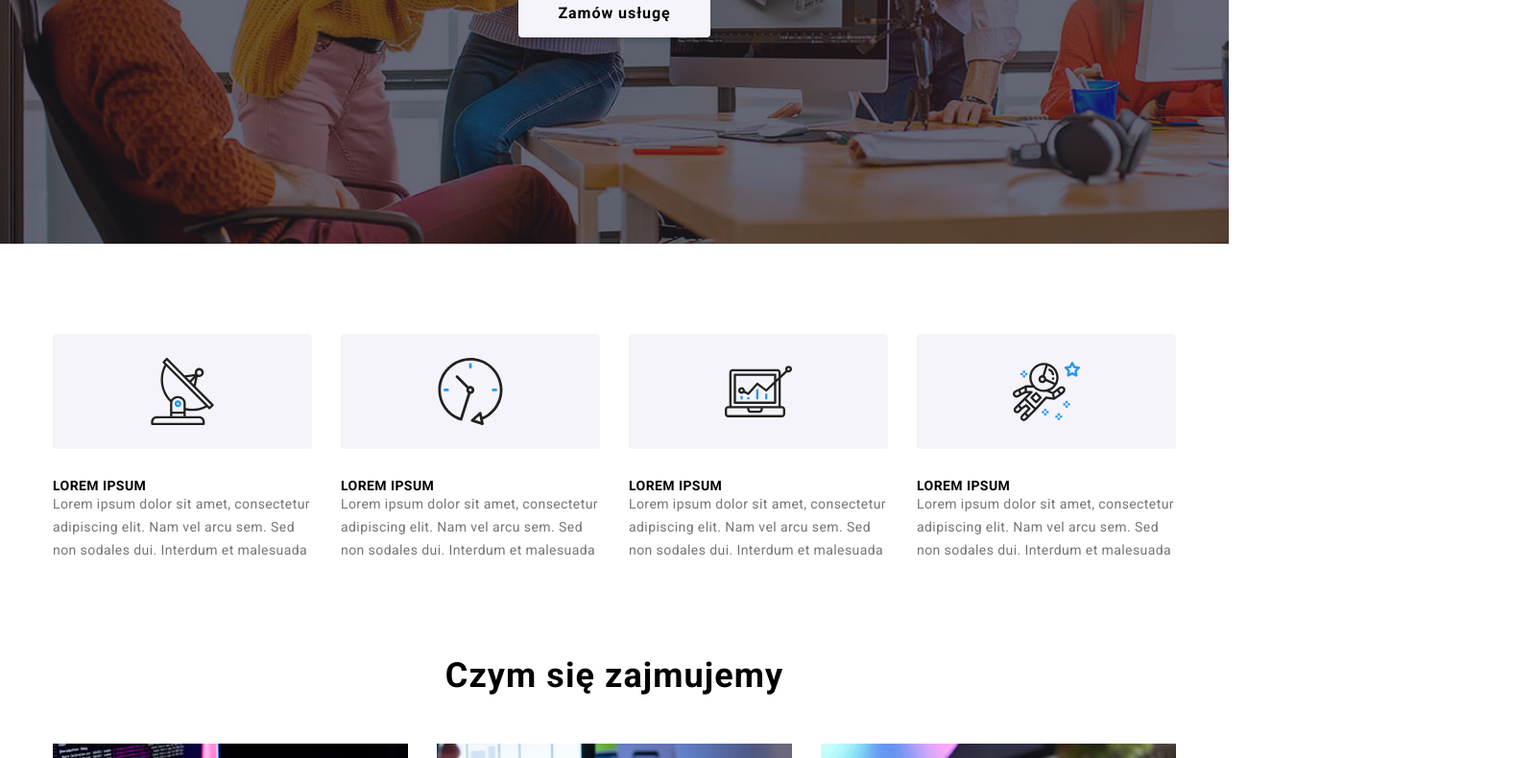
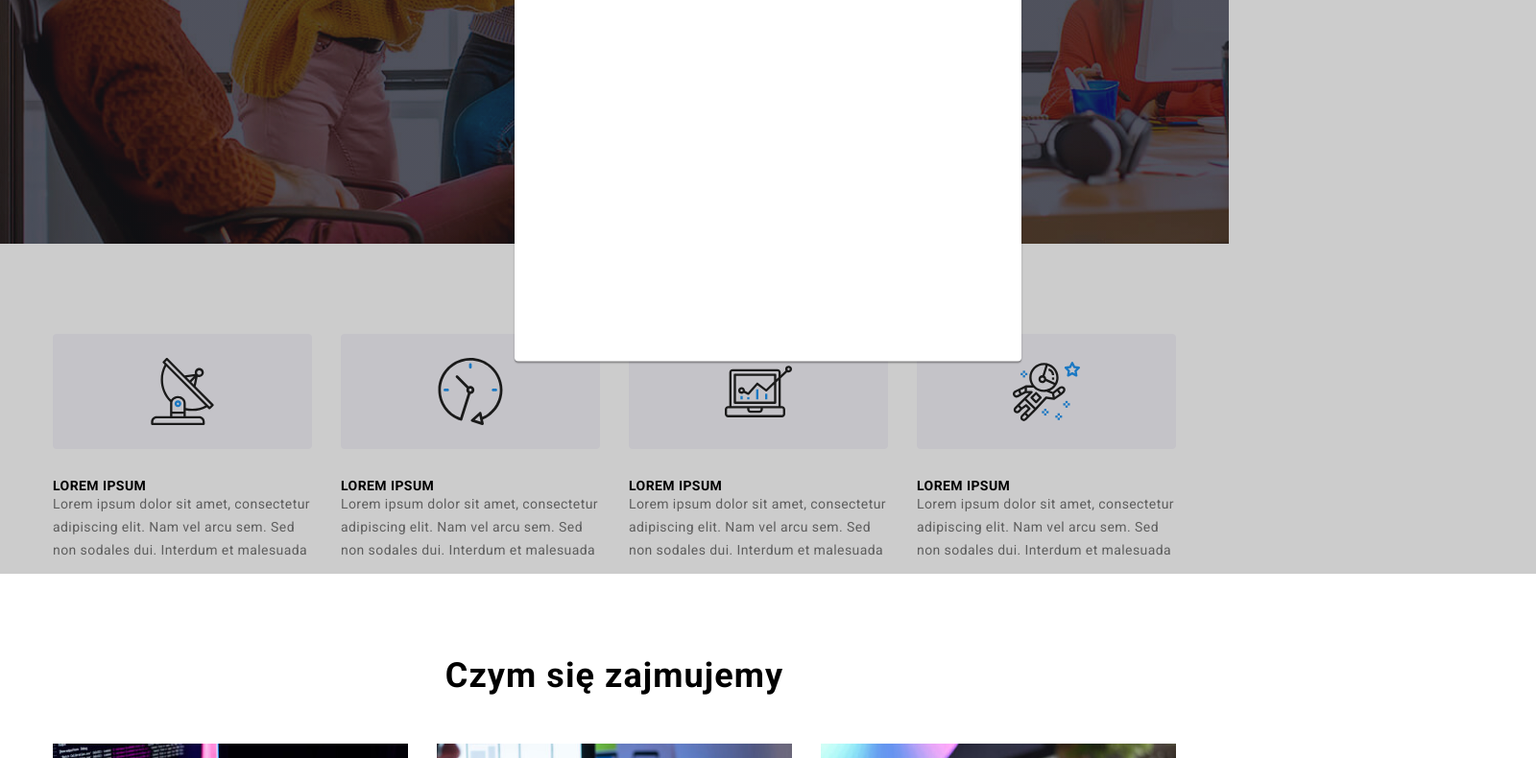
Before and after one commit to Piotr-Wesolowski/goit-markup-hw-05, a plain HTML site: page index.html in a window 1280 px wide. Shown: the part 426-1216 px from the top of the page at 96% size, 1600 px wide, since content can reach past the window. Drawn offline with nearby package versions, Linux system fonts and the light colour scheme; files whose address does not match are found by name.

Commit message:
modal work

```diff
--- a/css/style.css
+++ b/css/style.css
@@ -909,26 +909,25 @@ color: var(--main-white);
   opacity: 0;
   visibility: hidden;
   pointer-events: none;
-  /* scale: 0; */
+  scale: 0;
 }
 
 .backdrop {
-  position: fixed;
+  position: absolute;
   top: 0;
-  left: 0;
   background: rgba(0, 0, 0, 0.2);
-  width: 100%;
+  width: 1600px;
   height: 1024px;
-  /* scale: 1; */
-  /* transition-property: scale;
+  /* scale: 1;
+  transition-property: scale;
   transition-duration: 2s;
   transition-timing-function: ease; */
 }
 
 .modal {
   position: absolute;
-  top: 221px;
-  left: 536px;
+  top: 50%;
+  left: 50%;
   height: 581px;
   width: 528px;
   background-color: var(--main-white);
--- a/index.html
+++ b/index.html
@@ -67,6 +67,14 @@
 
     <main>
       <section class="second-unit section">
+        <div class="backdrop" data-modal>
+          <div class="modal">
+            <button type="button" class="close-btn" data-modal-close>X</button>
+            <!-- <svg class="" height="11" width="11">
+                <use href="./images/icons.svg#close"></use>
+              </svg> -->
+          </div>
+        </div>
         <div class="container">
           <div class="second-unit-position">
             <h1 class="main-title-text">
@@ -448,14 +456,6 @@
       </div>
     </footer>
 
-    <div class="backdrop is-hidden" data-modal>
-      <div class="modal">
-        <button type="button" class="close-btn" data-modal-close>X</button>
-        <!-- <svg class="" height="11" width="11">
-            <use href="./images/icons.svg#close"></use>
-          </svg> -->
-      </div>
-    </div>
     <script src="./js/modal.js"></script>
   </body>
 </html>
```
Also changed, not shown: css/js/modal.js (renamed from modal.js).
